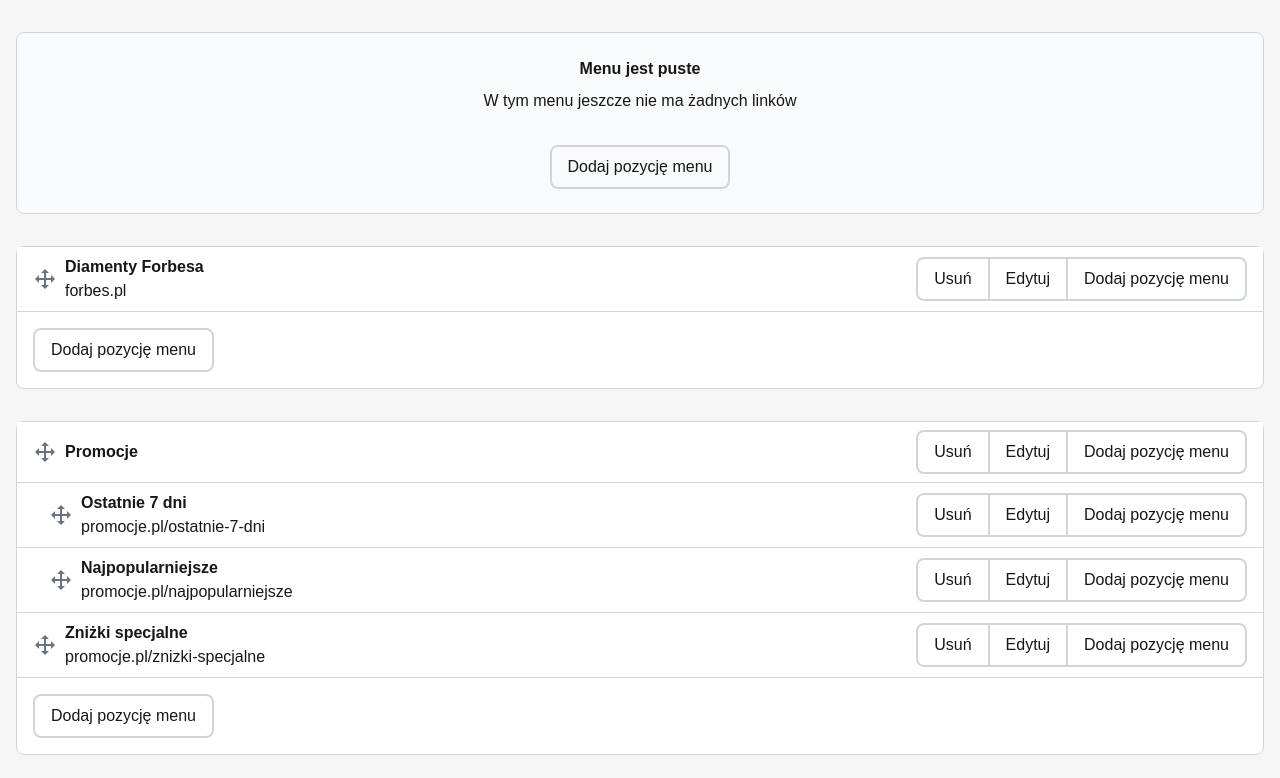
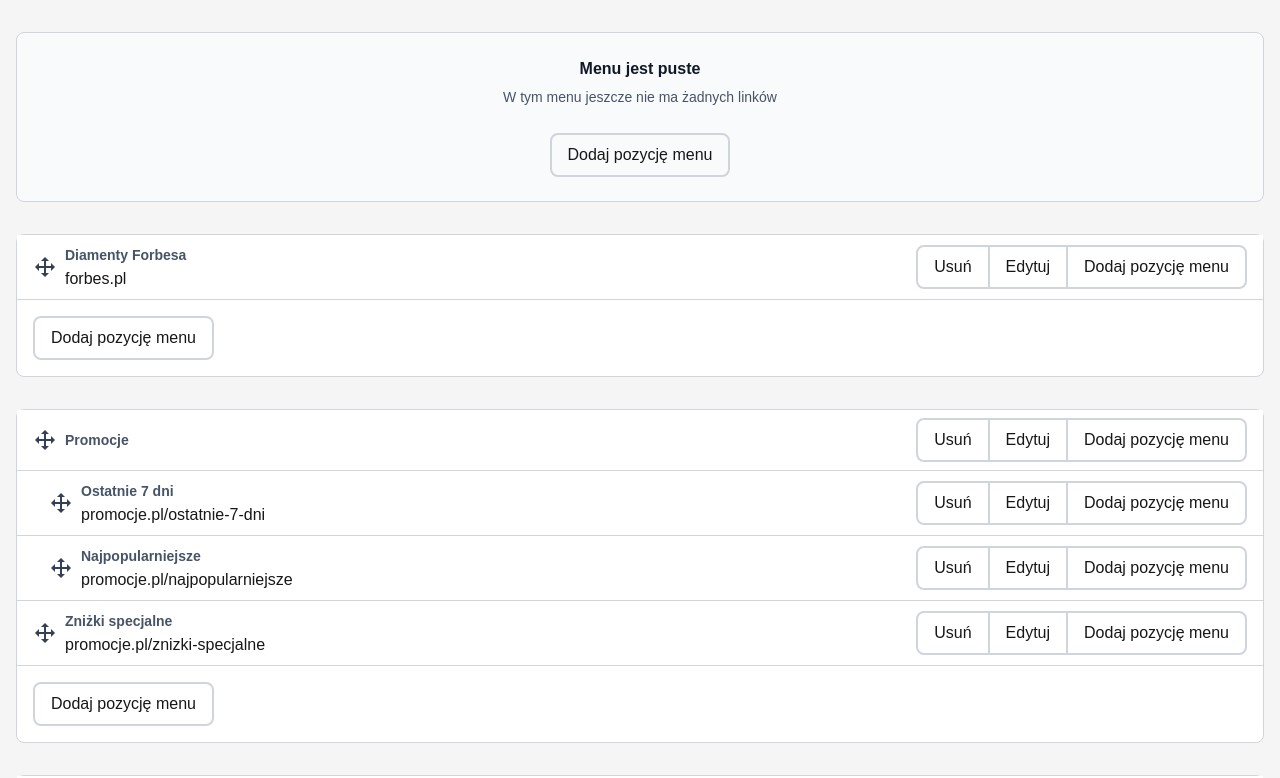
Before and after one commit to SebastianJedrak/droplo-recruitment-task, a Next.js app: page / in a window 1280 px wide. Shown: the top 778 px of the page. Built offline with nearby package versions, Linux system fonts and the light colour scheme.

Commit message:
style(global): styled AddMenuItem

```diff
--- a/src/app/globals.css
+++ b/src/app/globals.css
@@ -16,3 +16,15 @@ body {
 li {
   list-style: none;
 }
+
+@layer base {
+  h3 {
+    @apply text-gray-600 font-semibold;
+  }
+
+  span {
+    @apply font-normal text-gray-400;
+    font-size: 14px;
+  }
+
+}
--- a/src/components/AddMenuItem.tsx
+++ b/src/components/AddMenuItem.tsx
@@ -8,9 +8,9 @@ const AddMenuItem: React.FC = () => {
 
   return (
     <Card backgroundColor="gray">
-      <div className="flex flex-col items-center py-6">
-        <div className="mb-8">
-          <h3 className="mb-2 text-center font-bold">Menu jest puste</h3>
+      <div className="flex flex-col items-center my-6">
+        <div className="mb-6">
+          <h3 className="mb-1 text-center">Menu jest puste</h3>
           <span>W tym menu jeszcze nie ma żadnych linków</span>
         </div>
 
--- a/tailwind.config.ts
+++ b/tailwind.config.ts
@@ -16,6 +16,9 @@ export default {
           100: '#F5F5F5',
           200: '#EAECF0',
           300: '#D0D5DD',
+          400: '#475467',
+          500: '#344054',
+          600: '#101828',
         },
       },
     },
```
